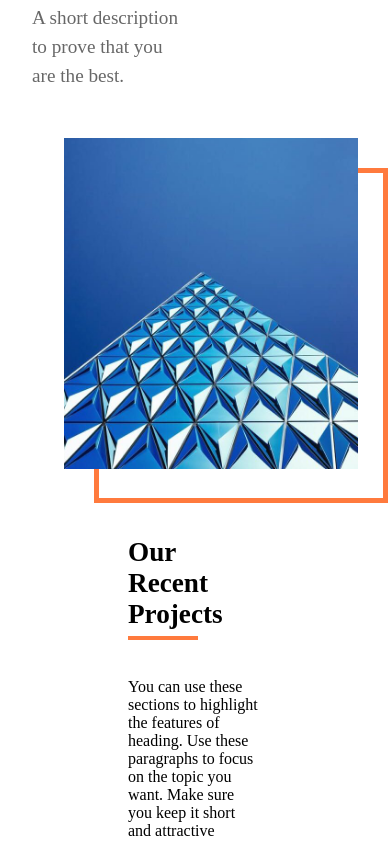
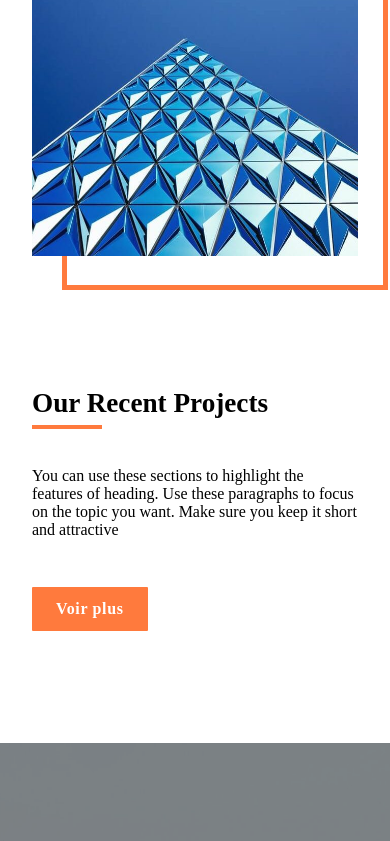
Before and after one commit to William-Hortone/ona-btm, a React (Create React App) app: page / in a window 390 px wide. Shown: the part 3100-3941 px from the top of the page. Built offline with nearby package versions, Linux system fonts and the light colour scheme; a web font is replaced by a local one.

Commit message:
updated the recent projects section

```diff
--- a/src/containers/RecentProjects/RecentProjects.jsx
+++ b/src/containers/RecentProjects/RecentProjects.jsx
@@ -5,7 +5,7 @@ import { HeadText } from "../../components";
 const RecentProjects = () => {
   return (
     <div className="app__r-projects">
-      <div className="app__r-projects_head">
+      <div className="app__r-projects_head section__paddidng">
         <div className="app__r-projects_head-text-box">
           <HeadText title="Our Recent Projects" />
           <p>
--- a/src/containers/RecentProjects/recentProjects.css
+++ b/src/containers/RecentProjects/recentProjects.css
@@ -25,9 +25,9 @@
 
 .app__r-projects_head-btn-box{
     flex: 1;
-   display: flex;
-   align-items: flex-end;
-   justify-content: flex-end;
+    display: flex;
+    align-items: flex-end;
+    justify-content: flex-end;
     /* background-color: aqua; */
 }
 
@@ -103,15 +103,23 @@
     background-position: center center;
     background-size: cover;
 }
-@media screen and (max-width: 800px) {
+
+
+@media screen and (max-width: 1200px){
+    /* .app__r-projects_head{
+        padding-left: 4rem;
+    } */
+}
+@media screen and (max-width: 850px) {
     .app__r-projects_head{
         flex-direction: column;
-        padding-top: 0 2rem;
+        padding: 4rem;
     }
 
+
     .app__r-projects_head-btn-box{
-    justify-content: flex-start;
-    margin-top: 3rem;
+        justify-content: flex-start;
+        margin-top: 3rem;
 
     }
     .app__r-projects_container{
@@ -135,6 +143,12 @@
         width: 50%;
     }
 }
+@media screen and (max-width: 650px) {
+    .app__r-projects_head{
+        flex-direction: column;
+        padding: 4rem 2rem;
+    }
+}
 @media screen and (max-width: 500px) {
 
     .app__r-projects-items{
--- a/src/containers/Specialization/specialization.css
+++ b/src/containers/Specialization/specialization.css
@@ -6,7 +6,7 @@
 }
 .app__specialization-left-box{
     flex: 1;
-    padding-right: 9rem;
+    padding-right: 5rem;
     padding-left: 2rem;
     /* display: flex; */
     /* align-items: center; */
@@ -17,8 +17,6 @@
     padding-top: 4rem;
     display: flex;
     flex-direction: column;
-
-
 }
 .app__specialization-right-box p{
     font-size: 1.2rem;
@@ -34,11 +32,21 @@
     gap: 1rem;
 }
 .app__specialization-category{
-    width: 48%;
+    width: 47%;
     height: auto;
     /* background-color: red; */
 }
+@media screen and (max-width: 1200px) {
+    .app__specialization-left-box{
 
+        padding-right: 0;
+        padding-left: 0;
+    }
+    .app__specialization-right-box{
+        padding-top: 0rem;
+    }
+
+}
 @media screen and (max-width: 900px) {
     .app__specialization{
         flex-direction: column-reverse;
@@ -48,6 +56,7 @@
     .app__specialization-left-box{
         flex: 1;
         padding-right: 0;
+        padding-left: 0;
         display: flex;
         align-items: center;
     }
```
